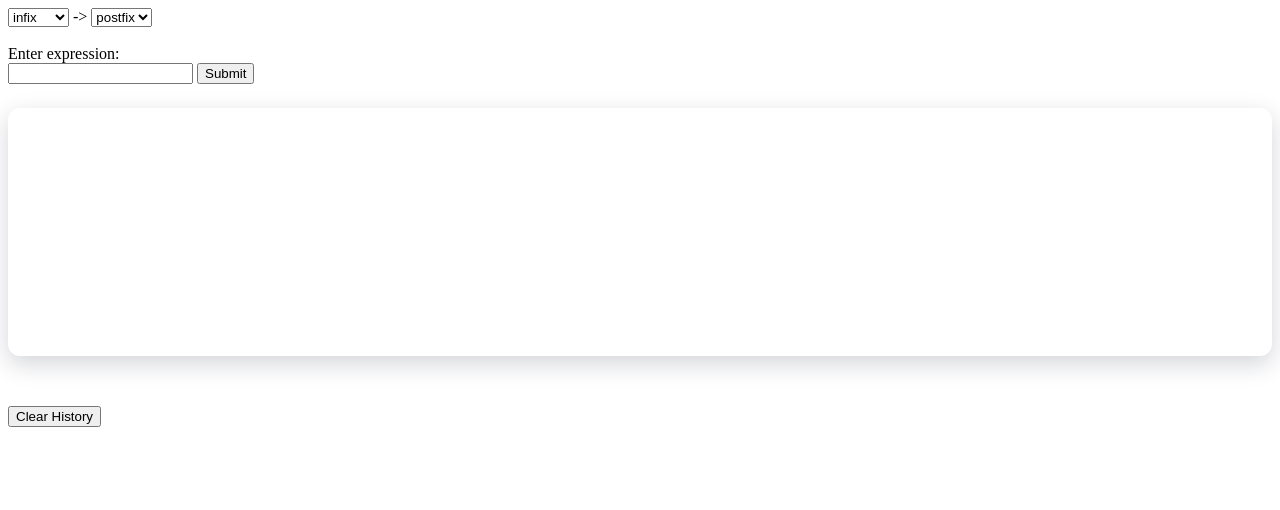
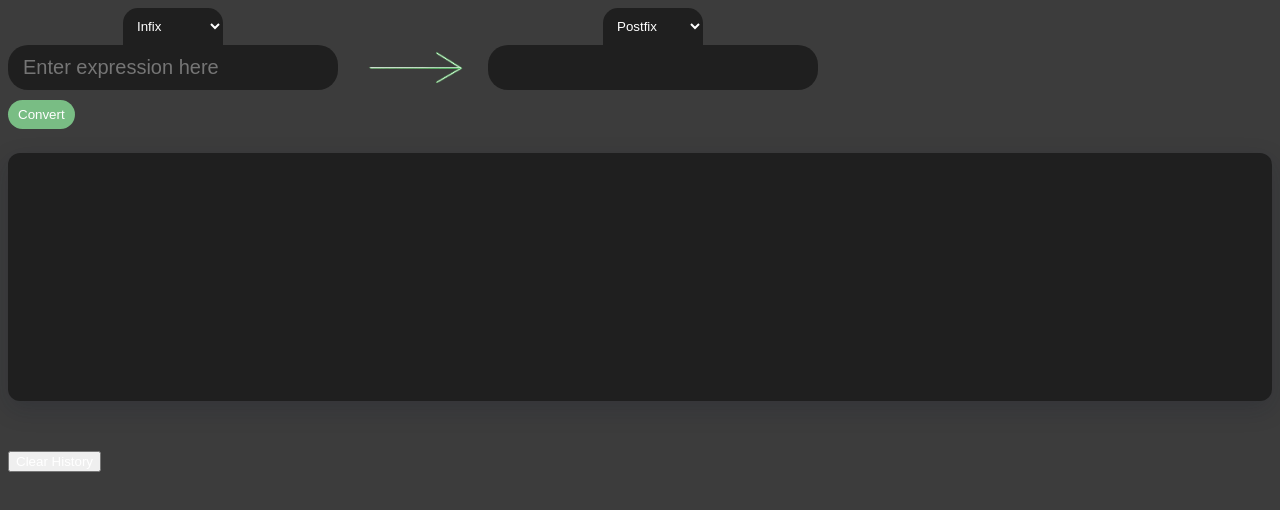
Before and after one commit to AJ-Carp/NotationConverter, a plain HTML site: page index.html in a window 1280 px wide. Drawn offline with Linux system fonts and the light colour scheme.

Commit message:
alien theme

```diff
--- a/helperFunctions.js
+++ b/helperFunctions.js
@@ -182,7 +182,7 @@ function drawTreeLines() {
       line.setAttribute("y1", parentY);
       line.setAttribute("x2", childX);
       line.setAttribute("y2", childY);
-      line.setAttribute("stroke", "black");
+      line.setAttribute("stroke", "rgb(121, 189, 132)");
       line.setAttribute("stroke-width", "2");
       svg.appendChild(line);
     });
--- a/index.css
+++ b/index.css
@@ -1,4 +1,65 @@
+* {
+  color: white;
+  font-family: Arial, Helvetica, sans-serif;
+}
 
+body {
+  background-color: rgb(60, 60, 60);
+}
+
+.formContainer {
+  display: flex;
+}
+
+#arrow {
+  width: 130px;
+  height: 60px;
+  margin: 0 10px -8px 10px;;
+
+}
+
+#input, #output {
+  width: 300px;
+  height: 25px;
+  border: none;
+  border-width: 1px;
+  border-radius: 20px;
+  margin: 0;
+  padding: 10px 15px;
+  background-color: rgb(31, 31, 31);
+  font-size: 20px;
+}
+
+#startEquation, #endEquation {
+  width: 100px;
+  padding: 10px;
+  margin-bottom: 0;
+  border-bottom: none;
+  border-radius: 15px 15px 0 0;
+  background-color: rgb(31, 31, 31);
+  border: none;
+}
+
+#formContainer {
+  display: flex;
+  align-items: end;
+}
+
+.equationContainer {
+  display: flex;
+  flex-direction: column;
+  align-items: center;
+}
+
+#submit {
+  background-color: rgb(121, 189, 132);
+  border: none;
+  border-radius: 20px;
+  padding: 7px 10px;
+  margin-top: 10px;
+}
+
+/* ===== EQUATION HISTORY ===== */
 .set {
   margin-top: 40 0 -20px 0;
   border-top: solid;
@@ -23,12 +84,13 @@
   justify-content: center;
   margin-top: 24px;
   padding: 24px;
-  background: white;
+  background: rgb(31, 31, 31);
   border-radius: 12px;
   box-shadow: 0 8px 24px rgba(15, 23, 42, 0.18);
   min-height: 200px;
   /* content will not overflow but scroll bar appears */
   overflow: auto;
+
 }
 
 #tree {
@@ -59,7 +121,7 @@
   min-width: 1.5rem;
   text-align: center;
   font-weight: 600;
-  background: #ffffff;
+  background: rgb(121, 189, 132);
 }
 
 .tree-children {
--- a/index.html
+++ b/index.html
@@ -8,22 +8,27 @@
 </head>
 <body>
   <form id="form">
-    <select id="startEquation">
-      <option value="infix">infix</option>
-      <option value="postfix">postfix</option>
-      <option value="prefix">prefix</option>
-    </select>
-    ->
-    <select id="endEquation">
-      <option value="infix">infix</option>
-      <option value="postfix" selected>postfix</option>
-      <option value="prefix">prefix</option>
-    </select><br><br>
-    Enter expression:<br>
-    <input id="input" type="text">
-    <input type="submit">
+    <div id="formContainer">
+      <div class="equationContainer">
+        <select id="startEquation">
+          <option value="infix">Infix</option>
+          <option value="postfix">Postfix</option>
+          <option value="prefix">Prefix</option>
+        </select>
+        <input placeholder="Enter expression here" id="input" type="text">
+      </div>
+      <img id="arrow" src="img/arrow.png">
+      <div class="equationContainer">
+        <select id="endEquation">
+          <option value="infix">Infix</option>
+          <option value="postfix" selected>Postfix</option>
+          <option value="prefix">Prefix</option>
+        </select>
+        <p id="output"></p>
+      </div>
+    </div>
+    <input id="submit" type="submit" value="Convert">
   </form>
-  <span id="output"></span>
 
   <div id="tree-wrapper">
     <div id="tree"></div>
@@ -40,6 +45,8 @@
 </body>
 </html>
 
-<!-- add a way to remove certain part of history or clear all history -->
 <!-- maybe add instructions on how to view the tree to better understand the equations -->
 <!-- styling -->
+<!-- scroll bars that appear in tree window should be black -->
+<!-- input box shouldnt turn white ever -->
+<!-- make popout side menue thing for history -->
```
Also changed, not shown: img/arrow.png (added).
